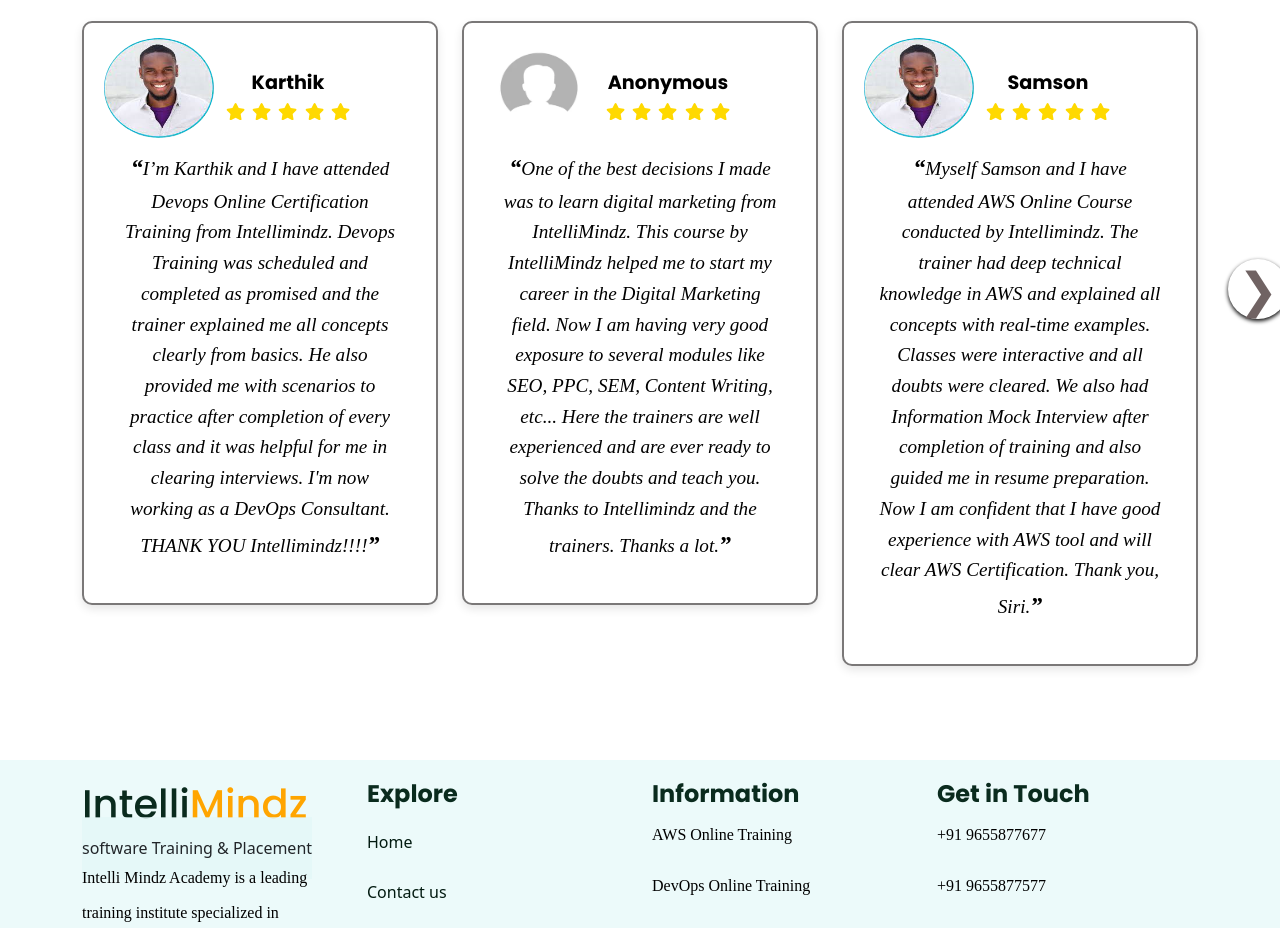
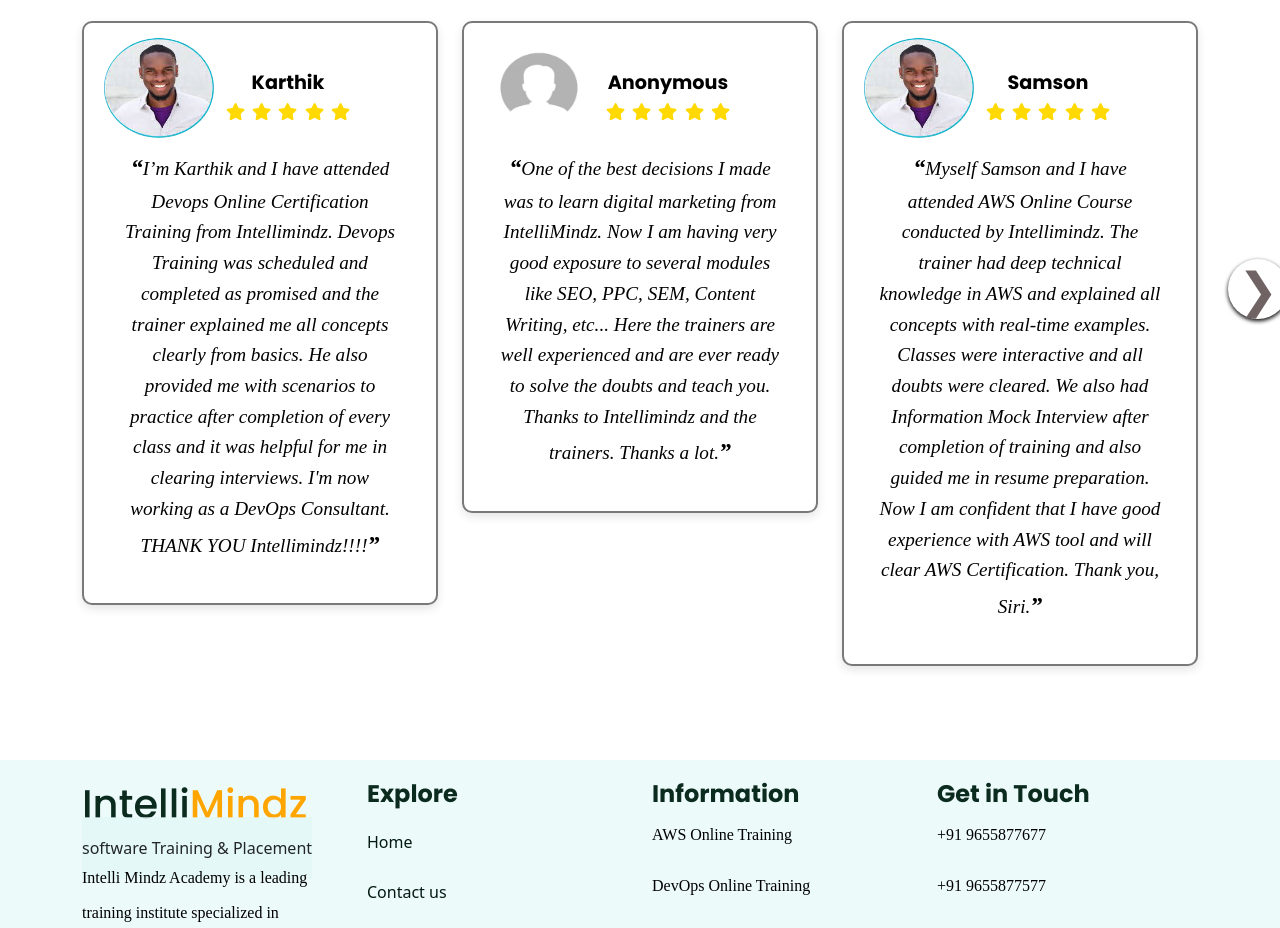
Before and after one commit to Ganesh1628/intellimindz, a React (Create React App) app: page / in a window 1280 px wide. Shown: the part 3900-4828 px from the top of the page. Built offline with nearby package versions, Linux system fonts and the light colour scheme; a web font is replaced by a local one.

Commit message:
removed a few lines feedback

```diff
--- a/src/components/Testimonial/Testimonials.jsx
+++ b/src/components/Testimonial/Testimonials.jsx
@@ -166,7 +166,7 @@
     {
       name: "Anonymous",
       review:
-        "One of the best decisions I made was to learn digital marketing from IntelliMindz. This course by IntelliMindz helped me to start my career in the Digital Marketing field. Now I am having very good exposure to several modules like SEO, PPC, SEM, Content Writing, etc... Here the trainers are well experienced and are ever ready to solve the doubts and teach you. Thanks to Intellimindz and the trainers. Thanks a lot.",
+        "One of the best decisions I made was to learn digital marketing from IntelliMindz. Now I am having very good exposure to several modules like SEO, PPC, SEM, Content Writing, etc... Here the trainers are well experienced and are ever ready to solve the doubts and teach you. Thanks to Intellimindz and the trainers. Thanks a lot.",
     },
     {
       name: "Samson",
```
